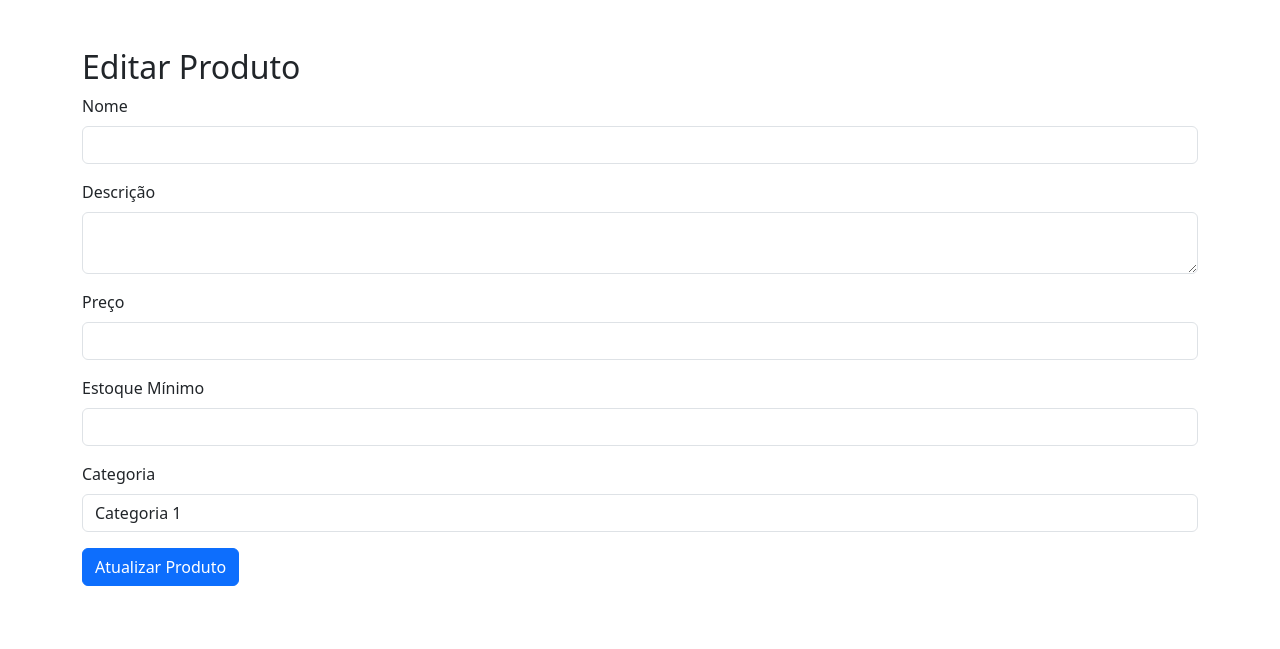
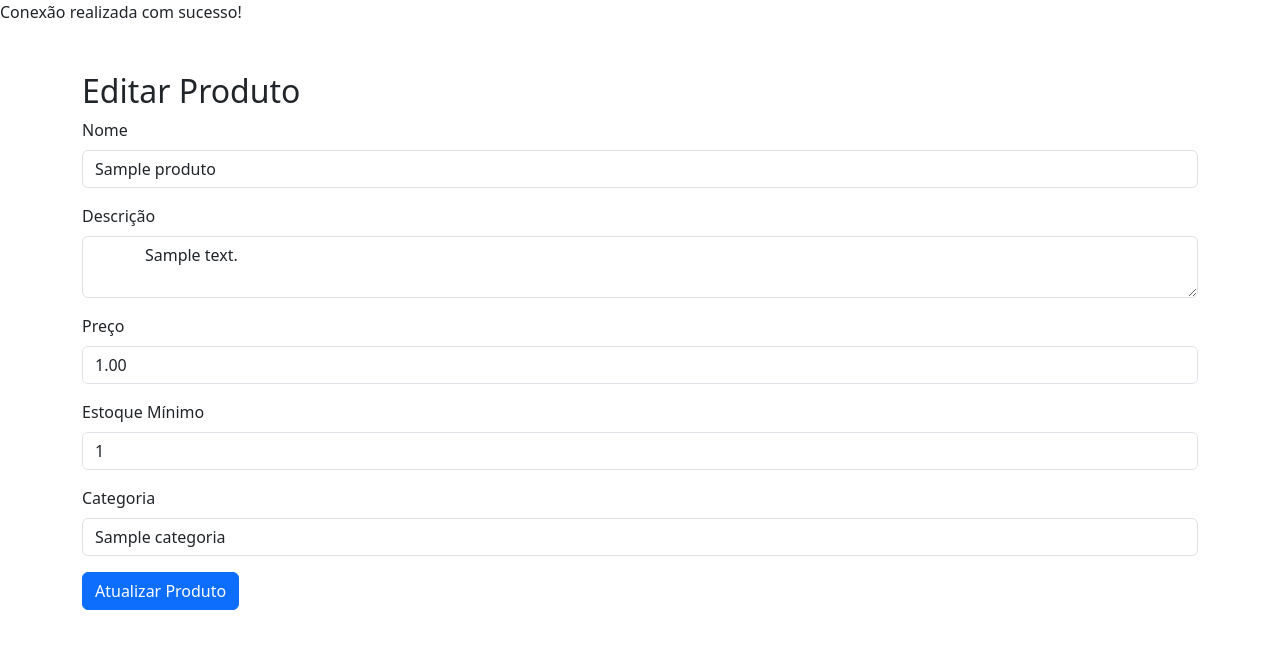
Before and after one commit to vinithales/Eletiva1, a PHP site: page /paginas/editar_produto.php?id=1 in a window 1280 px wide. Shown: the part 56-705 px from the top of the page. Run offline with PHP 8.4, Linux system fonts and the light colour scheme; the visitor is signed in with stand-in values (Sample User, id 1); tables that the repository leaves empty hold one stand-in row (values such as "Sample post").

Commit message:
editar produto

```diff
--- a/projetobdviews/config/bancodedados.php
+++ b/projetobdviews/config/bancodedados.php
@@ -1,7 +1,7 @@
 <?php
 
     $host = "localhost";
-    $db = "test";
+    $db = "banco_php";
     $usuario = "root";
     $senha = "";
     $port = "3306";
--- a/projetobdviews/funcoes/produtos.php
+++ b/projetobdviews/funcoes/produtos.php
@@ -15,7 +15,7 @@
         global $pdo;
         $stmt = $pdo->prepare("SELECT p.*, c.nome as nome_categoria FROM produto p INNER JOIN categoria c ON c.id = p.categoria_id WHERE p.id = ?");
 
-        $stmp->execute([$id]);
+        $stmt->execute([$id]);
         $produto = $stmt->fetch(PDO::FETCH_ASSOC);
         return $produto ? $produto : null;
     }
--- a/projetobdviews/paginas/editar_produto.php
+++ b/projetobdviews/paginas/editar_produto.php
@@ -1,32 +1,84 @@
 <?php
     require_once 'cabecalho.php';
     require_once 'navbar.php';
+    require_once '../funcoes/produtos.php';
+    require_once '../funcoes/categorias.php';
+
+    $id= $_GET['id'];
+    if(!$id){
+        header('Location: produtos.php');
+        exit();
+    }
+
+    $produto = buscarProdutoPorId($id);
+    if(!$produto){
+        header('Location: produtos.php');
+        exit();
+    }
+
+    $categorias = buscarCategorias();
+
+    $erro = "";
+    if($_SERVER['REQUEST_METHOD'] == 'POST'){
+        try{
+            $nome = $_POST['nome'];
+            $descricao = $_POST['descricao'];
+            $preco = floatval($_POST['preco']);
+            $estoque_minimo = $_POST['estoque_minimo'];
+            $categoria_id = intval($_POST['categoria_id']);
+            $id = intval($_POST['id']);
+            if(empty($nome)){
+                $erro = "Preencha os campos obrigatórios!";
+            } else{
+                if(alterarProduto($id, $nome, $descricao, $preco, $estoque_minimo, $categoria_id)){
+                    header('Location: produtos.php');
+                    exit();
+                }else{
+                    $erro = "Erro ao alterar o produto!";
+                }
+            }
+
+        }catch(Exception $e){
+            $erro = "Erro: " .$e->getMessage();
+        }
+    }
+
+
 ?>
 
 <div class="container mt-5">
     <h2>Editar Produto</h2>
 
     <form method="post">
+        <input type="hidden" name="id" value="<?= $id ?>" />
         <div class="mb-3">
             <label for="nome" class="form-label">Nome</label>
-            <input type="text" name="nome" id="nome" class="form-control" value="" required>
+            <input type="text" name="nome" value="<?= $produto['nome']?>" id="nome" class="form-control"  required>
         </div>
         <div class="mb-3">
             <label for="descricao" class="form-label">Descrição</label>
-            <textarea name="descricao" id="descricao" class="form-control" required></textarea>
+            <textarea name="descricao" id="descricao" class="form-control" required>
+            <?= $produto['descricao']?>
+            </textarea>
         </div>
         <div class="mb-3">
             <label for="preco" class="form-label">Preço</label>
-            <input type="number" name="preco" id="preco" class="form-control" step="0.01" value="" required>
+            <input type="number" name="preco" value="<?= $produto['preco']?>" id="preco" class="form-control" step="0.01"  required>
         </div>
         <div class="mb-3">
             <label for="estoque_minimo" class="form-label">Estoque Mínimo</label>
-            <input type="number" name="estoque_minimo" id="estoque_minimo" class="form-control" value="" required>
+            <input type="number" name="estoque_minimo" value="<?= $produto['estoque_minimo']?>"  id="estoque_minimo" class="form-control"  required>
         </div>
         <div class="mb-3">
             <label for="categoria_id" class="form-label">Categoria</label>
-            <select name="categoria_id" id="categoria_id" class="form-control" required>
-                    <option value="1">Categoria 1</option>
+            <select name="categoria_id"  id="categoria_id" class="form-control" required>
+                <?php foreach($categorias as $c) : ?>
+                    <option value="<?= $c['id'] ?>"
+                            <?= $c['id'] == $produto['categoria_id'] ? 'selected' : '' ?> >
+                        <?= $c['nome']?>
+
+                    </option>
+                <?php endforeach ?>
             </select>
         </div>
         <button type="submit" class="btn btn-primary">Atualizar Produto</button>
```
